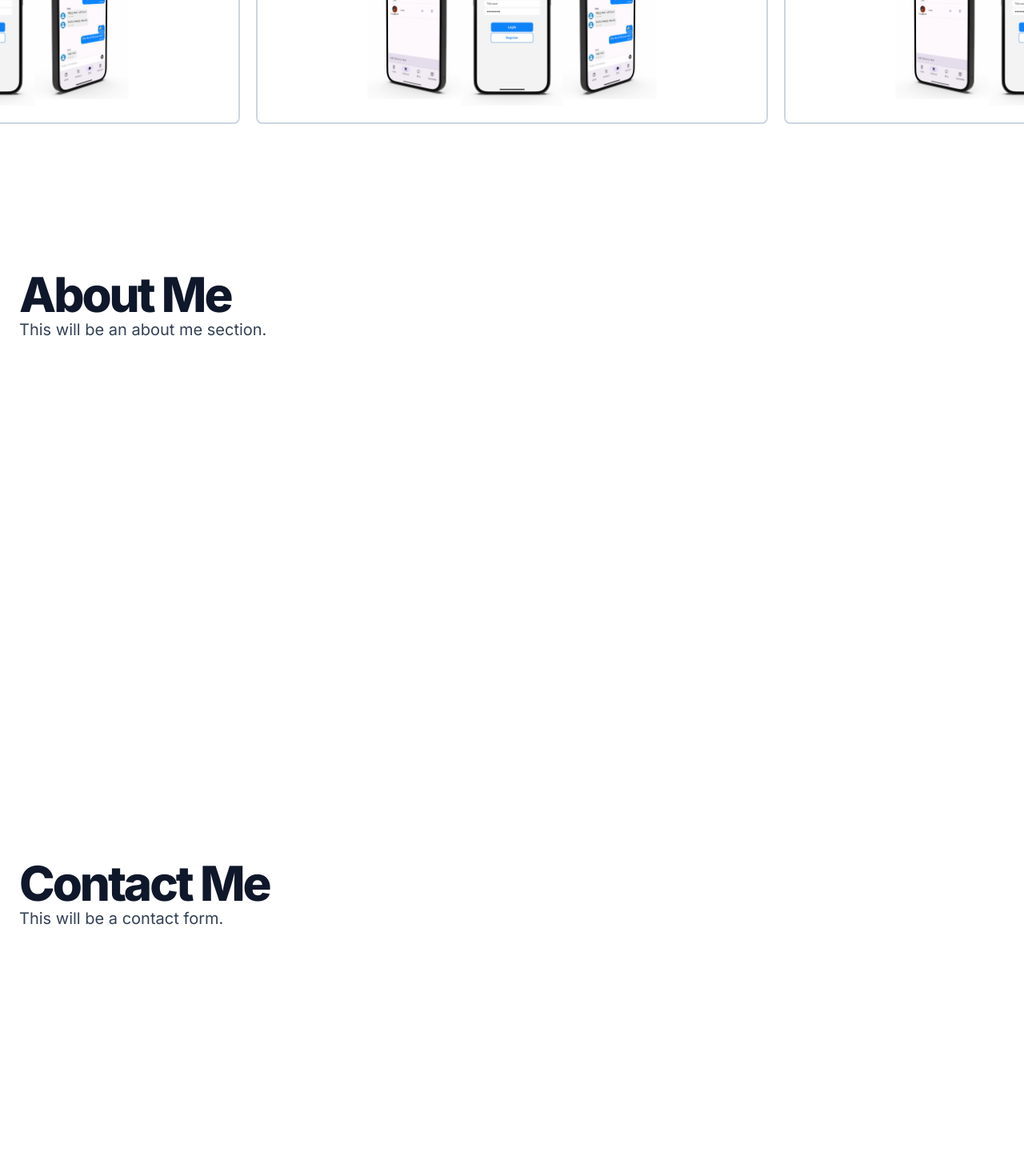
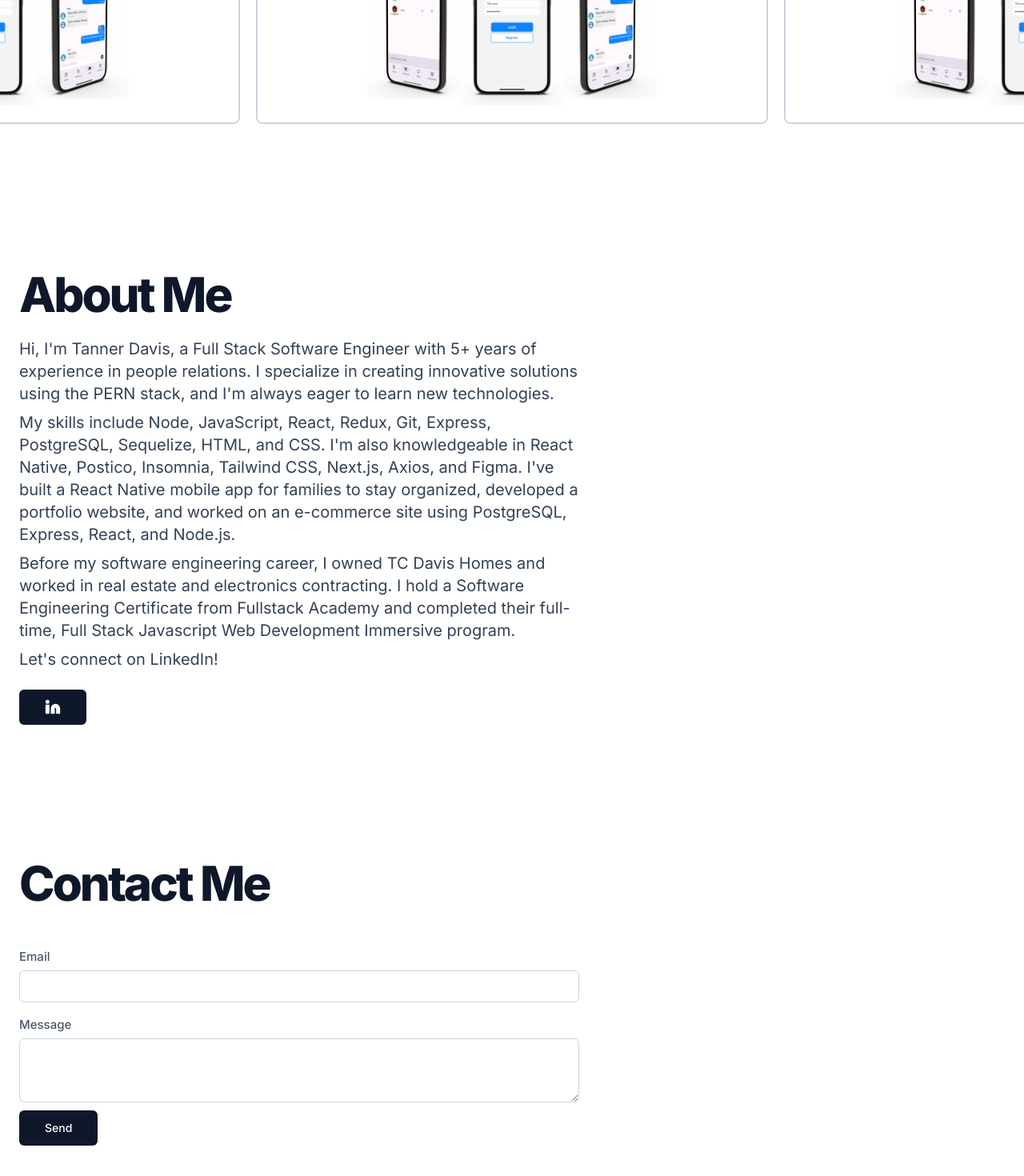
Before and after one commit to Davis86t/Portfolio-V2, a Next.js app: page / in a window 1280 px wide. Shown: the part 1279-2749 px from the top of the page at 80% size. Built offline with nearby package versions, Linux system fonts and the light colour scheme.

Commit message:
About Me and Contact functional, fixed dropdown menu dismissal

```diff
--- a/components/about.tsx
+++ b/components/about.tsx
@@ -1,4 +1,10 @@
+import Link from "next/link"
+
+import { siteConfig } from "@/config/site"
 import AboutMeAnimation from "@/components/animations/about-animation"
+import { Icons } from "@/components/icons"
+import { buttonVariants } from "@/components/ui/button"
+import { ScrollArea } from "./ui/scroll-area"
 
 export default function AboutMe() {
   return (
@@ -10,9 +16,43 @@ export default function AboutMe() {
         <div className="flex flex-col items-start gap-6">
           <div className="flex max-w-[980px] flex-col items-start pb-1 md:mb-0 mb-6">
             <AboutMeAnimation />
+            <br></br>
+            <ScrollArea className="max-h-[calc(100vh-220px)]">
             <p className="max-w-[700px] text-md text-slate-700 dark:text-slate-400 md:text-xl">
-              This will be an about me section.
+              Hi, I'm Tanner Davis, a Full Stack Software Engineer with 5+ years
+              of experience in people relations. I specialize in creating
+              innovative solutions using the PERN stack, and I'm always eager to
+              learn new technologies.
             </p>
+            <p className="max-w-[700px] text-md text-slate-700 dark:text-slate-400 md:text-xl pt-2">
+              My skills include Node, JavaScript, React, Redux, Git, Express,
+              PostgreSQL, Sequelize, HTML, and CSS. I'm also knowledgeable in
+              React Native, Postico, Insomnia, Tailwind CSS, Next.js, Axios, and
+              Figma. I've built a React Native mobile app for families to stay
+              organized, developed a portfolio website, and worked on an
+              e-commerce site using PostgreSQL, Express, React, and Node.js.
+              </p>
+              <p className="max-w-[700px] text-md text-slate-700 dark:text-slate-400 md:text-xl pt-2">
+              Before my software engineering career, I owned TC Davis Homes and
+              worked in real estate and electronics contracting. I hold a
+              Software Engineering Certificate from Fullstack Academy and
+              completed their full-time, Full Stack Javascript Web Development
+              Immersive program.
+              </p>
+              <p className="max-w-[700px] text-md text-slate-700 dark:text-slate-400 md:text-xl pt-2">
+                Let's connect on LinkedIn!
+            </p>
+            <br></br>
+            </ScrollArea>
+            <Link
+              href={siteConfig.links.button1}
+              target="_blank"
+              rel="noreferrer"
+              className={buttonVariants({ size: "custom" })}
+            >
+              <Icons.linkedin className="h-5 w-5 fill-current" />
+              <span className="sr-only">LinkedIn</span>
+            </Link>
           </div>
         </div>
       </section>
--- a/components/carousel.tsx
+++ b/components/carousel.tsx
@@ -10,7 +10,8 @@ export const EmblaCarousel = () => {
 
   useEffect(() => {
     if (emblaApi) {
-      console.log(emblaApi.slideNodes())
+      // console.log(emblaApi.slideNodes())
+      return
     }
   }, [emblaApi])
 
--- a/components/contact.tsx
+++ b/components/contact.tsx
@@ -1,19 +1,18 @@
 import ContactAnimation from "./animations/contact-animation"
+import ContactForm from "./ui/form"
 
-export default function ContactForm() {
+export default function Contact() {
   return (
     <div
       id="contact"
       className="z-0 grid h-[calc(100vh-64px)] pt-5 md:pt-20 w-[100%]"
     >
       <section className="container grid">
-        <div className="flex flex-col items-start gap-6">
+        <div className="flex flex-col items-start gap-10">
           <div className="flex max-w-[980px] flex-col items-start pb-1 md:mb-0 mb-6">
             <ContactAnimation />
-            <p className="max-w-[700px] text-md text-slate-700 dark:text-slate-400 md:text-xl">
-              This will be a contact form.
-            </p>
           </div>
+          <ContactForm />
         </div>
       </section>
     </div>
--- a/components/main-nav.tsx
+++ b/components/main-nav.tsx
@@ -21,6 +21,10 @@ interface MainNavProps {
 }
 
 export function MainNav({ items }: MainNavProps) {
+  function onClick() {
+    document.dispatchEvent(new KeyboardEvent("keydown", { key: "Escape" }))
+  }
+
   return (
     <div className="flex gap-6 md:gap-10">
       {items?.length ? (
@@ -102,7 +106,7 @@ export function MainNav({ items }: MainNavProps) {
               duration={750}
               className="text-4xl"
             >
-              Home
+              <p onClick={onClick}>Home</p>
             </Link>
           </DropdownMenuItem>
           <DropdownMenuItem>
@@ -114,7 +118,7 @@ export function MainNav({ items }: MainNavProps) {
               duration={750}
               className="text-4xl"
             >
-              Portfolio
+              <p onClick={onClick}>Portfolio</p>
             </Link>
           </DropdownMenuItem>
           <DropdownMenuItem>
@@ -126,7 +130,7 @@ export function MainNav({ items }: MainNavProps) {
               duration={750}
               className="text-4xl"
             >
-              About Me
+              <p onClick={onClick}>About Me</p>
             </Link>
           </DropdownMenuItem>
           <DropdownMenuItem>
@@ -138,7 +142,7 @@ export function MainNav({ items }: MainNavProps) {
               duration={750}
               className="text-4xl"
             >
-              Contact
+              <p onClick={onClick}>Contact</p>
             </Link>
           </DropdownMenuItem>
         </DropdownMenuContent>
--- a/components/ui/button.tsx
+++ b/components/ui/button.tsx
@@ -24,6 +24,7 @@ const buttonVariants = cva(
         default: "h-10 py-2 px-4",
         sm: "h-9 px-2 rounded-md",
         lg: "h-11 px-8 rounded-md",
+        custom: "h-11 px-8 rounded-md w-full md:w-[84px]",
       },
     },
     defaultVariants: {
--- /dev/null
+++ b/components/ui/form.tsx
@@ -0,0 +1,78 @@
+import { useRef } from "react";
+import * as Form from "@radix-ui/react-form";
+import { buttonVariants } from "./button";
+import { Input } from "./input";
+import { Textarea } from "./textarea";
+
+export default function ContactForm() {
+  const emailInputRef = useRef<HTMLInputElement>(null);
+  const messageInputRef = useRef<HTMLTextAreaElement>(null);
+
+  function delay(ms) {
+    return new Promise(resolve => setTimeout(resolve, ms));
+  }
+
+  async function handleSubmit(event) {
+    await delay(1000);
+    // Clear the input values
+    emailInputRef.current.value = "";
+    messageInputRef.current.value = "";
+  }
+
+  return (
+    <Form.Root
+      className="w-full md:max-w-[700px]"
+      action="https://getform.io/f/3ef8c6a3-a613-4094-b13e-08068ffe7d96"
+      method="POST"
+    >
+      <Form.Field className="grid mb-[10px]" name="email">
+        <div className="flex items-baseline justify-between">
+          <Form.Label className="text-[15px] font-medium leading-[35px] text-slate-600 dark:text-slate-100">
+            Email
+          </Form.Label>
+          <Form.Message
+            className="text-[13px] text-white opacity-[0.8]"
+            match="valueMissing"
+          >
+            Please enter your email
+          </Form.Message>
+          <Form.Message
+            className="text-[13px] text-white opacity-[0.8]"
+            match="typeMismatch"
+          >
+            Please provide a valid email
+          </Form.Message>
+        </div>
+        <Form.Control asChild>
+          <Input type="email" name="email" ref={emailInputRef} />
+        </Form.Control>
+        <input type="hidden" name="_gotcha" className="!hidden"></input>
+      </Form.Field>
+      <Form.Field className="grid mb-[10px]" name="question">
+        <div className="flex items-baseline justify-between">
+          <Form.Label className="text-[15px] font-medium leading-[35px] text-slate-600 dark:text-slate-100">
+            Message
+          </Form.Label>
+          <Form.Message
+            className="text-[13px] text-white opacity-[0.8]"
+            match="valueMissing"
+          >
+            Please enter a message
+          </Form.Message>
+        </div>
+        <Form.Control asChild>
+          <Textarea name="message" ref={messageInputRef} />
+        </Form.Control>
+      </Form.Field>
+      <Form.Submit asChild>
+        <button
+          className={buttonVariants({ size: "lg" })}
+          type="submit"
+          onClick={handleSubmit}
+        >
+          Send
+        </button>
+      </Form.Submit>
+    </Form.Root>
+  );
+}
--- a/package.json
+++ b/package.json
@@ -23,6 +23,7 @@
     "@radix-ui/react-context-menu": "^2.1.1",
     "@radix-ui/react-dialog": "^1.0.2",
     "@radix-ui/react-dropdown-menu": "^2.0.4",
+    "@radix-ui/react-form": "^0.0.2",
     "@radix-ui/react-hover-card": "^1.0.3",
     "@radix-ui/react-label": "^2.0.0",
     "@radix-ui/react-menubar": "^1.0.0",
```
Also changed, not shown: 1 other file (tests, documents, lock files or other folders).
